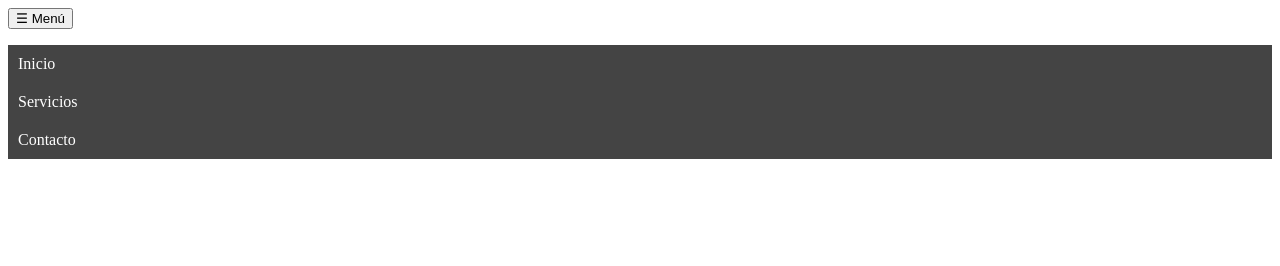
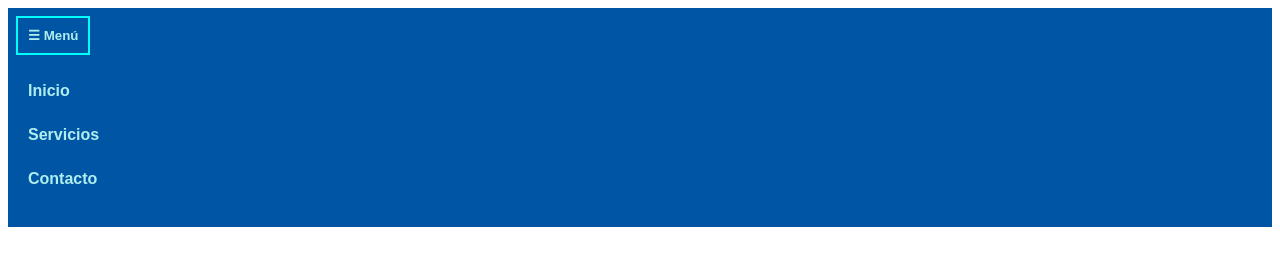
Before and after one commit to jmfdz/ia-accesibilidad-web, a plain HTML site: page menu-accesible.html in a window 1280 px wide. Both pictures are taken after a click on the button "Menú principal". Drawn offline with Linux system fonts and the light colour scheme.

Commit message:
Agregando colores accesibles

```diff
--- a/menu-accesible.html
+++ b/menu-accesible.html
@@ -6,28 +6,53 @@
     	<title>Menú desplegable Accesible</title>
 
 <style>
+    html {
+        font-size: 100%; /* Esto es equivalente a 16px */
+    }
+
+    body {
+        font-family: Arial, sans-serif; /* Tipo de fuente general */
+        line-height: 1.5;
+    }
+
+    nav {
+        background-color: #0055A4; /* Azul oscuro */
+        color:  #AFEEEE;
+        padding: 10px;
+    }
+
+    #menuButton {
+        background-color: #0055A4;
+        color: #AFEEEE;
+        padding: 10px;
+        border: none;
+        cursor: pointer;
+        font-weight: bold; /* Texto en negrita */
+    }
+
+    #menuButton:focus {
+        outline: 2px solid cyan;
+    }
 
     #menu {
         display: none;
-    background-color: #444;
+        background-color: #0055A4;
         padding: 0;
         list-style: none;
     }
 
-#menu li {
-    margin: 0;
-    padding: 0;
-}
-
     #menu li a {
-    color: white;
+        color: #AFEEEE;
         display: block;
         padding: 10px;
         text-decoration: none;
+        font-weight: bold; /* Texto en negrita */
+        font-size: 16px; /* Tamaño de fuente */
+        line-height: 1.5; /* Interlineado */
     }
 
     #menu li a:focus {
-    background-color: #555;
+        background-color: #003366; /* Azul más oscuro al enfocar */
     }
 
 </style>
```
Lines whose indentation alone changed are shown as unchanged.
